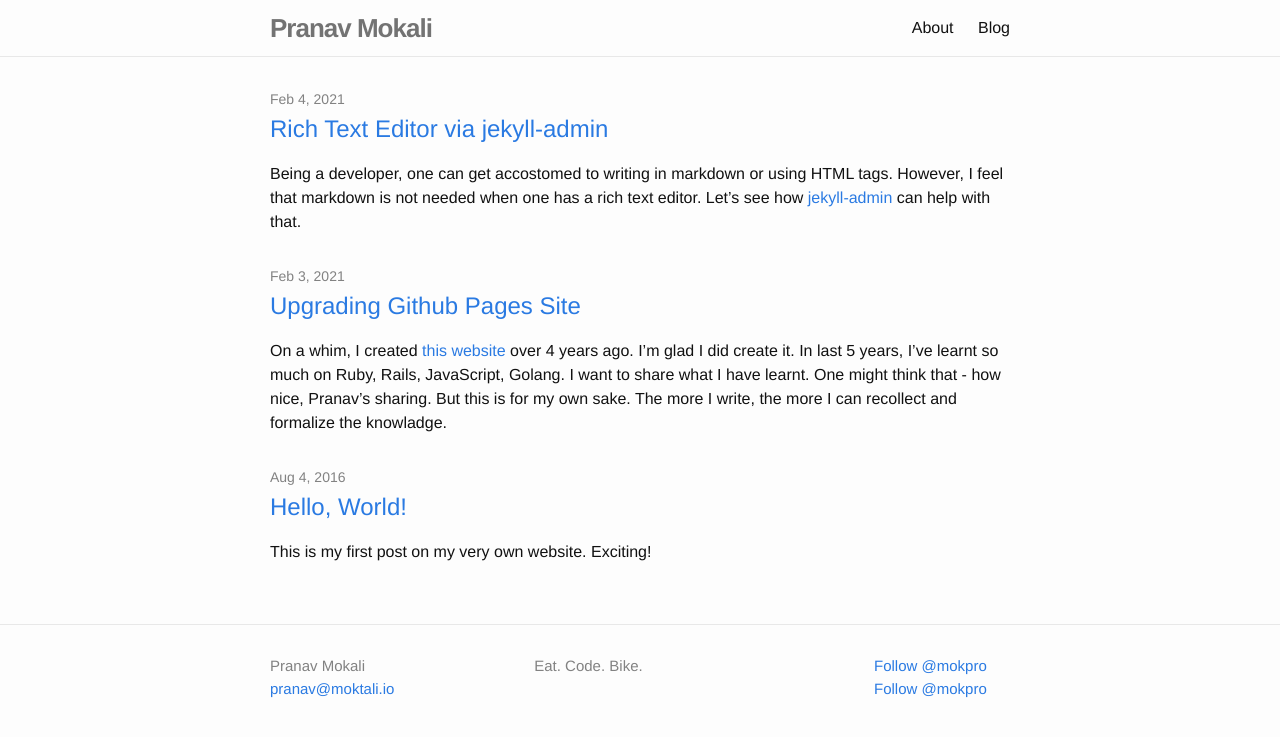
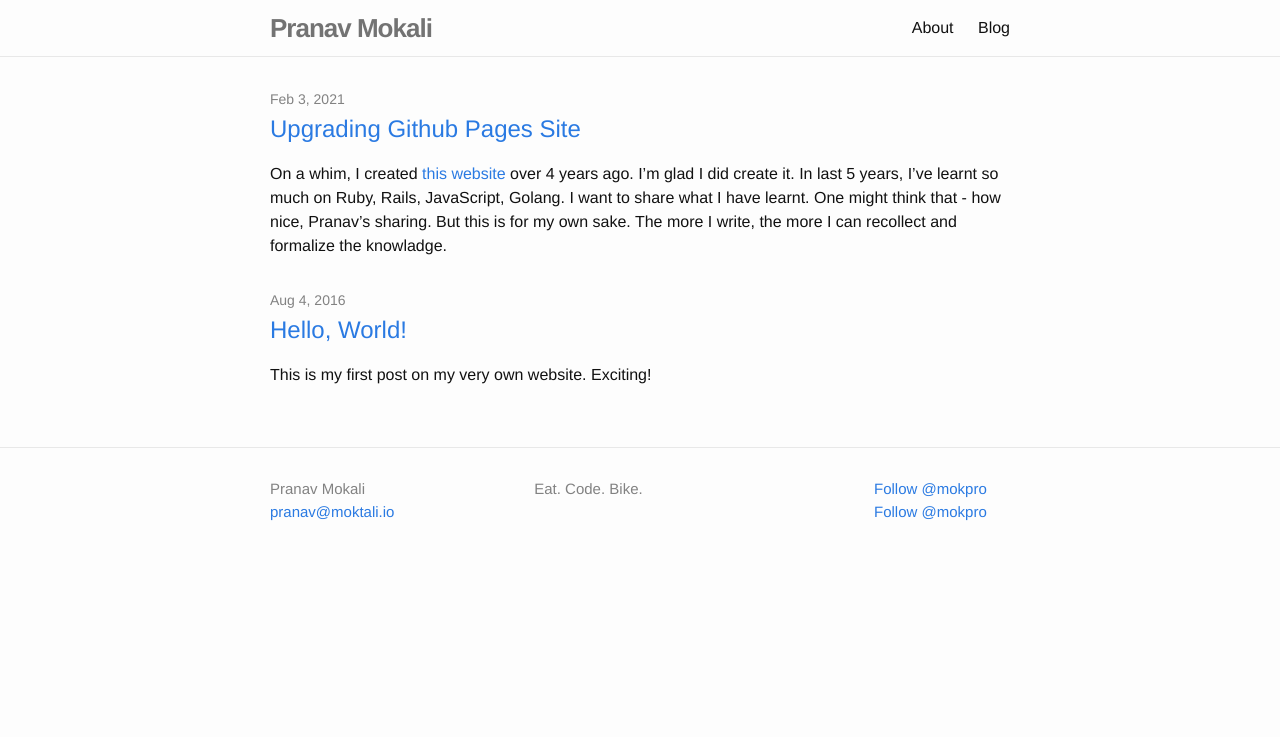
Before and after one commit to mokpro/mokpro.github.io, a Jekyll site: the page built from blog/index.html, in a window 1280 px wide. Shown: the top 737 px of the page. Built offline with Jekyll 4.4.1, drawn with Linux system fonts in a browser that asks for light colours; comment, search, counter and statistics services are not loaded.

Commit message:
Revert "new post: Jekyll Admin Plugin (#10)" (#11)
This reverts commit 2c0406e301bd6d2a3196efc407bb5779021b248b.

````diff
--- a/_posts/2021-02-03-upgrading-github-pages.md
+++ b/_posts/2021-02-03-upgrading-github-pages.md
@@ -1,12 +1,9 @@
 ---
-title: Upgrading Github Pages Site
 layout: post
-date: '2021-02-03 11:40:19 -0600'
-categories:
-- tech
-tags:
-- jekyll
-- github-pages
+title:  "Upgrading Github Pages Site"
+date:   2021-02-03 11:40:19 -0600
+categories: tech
+tags: tech jakyll github-pages
 ---
 
 On a whim, I created [this website](https://pranav.moktali.io) over 4 years ago.  I'm glad I did create it. In last 5 years, I've learnt so much on Ruby, Rails, JavaScript, Golang. I want to share what I have learnt. One might think that - how nice, Pranav's sharing. But this is for my own sake. The more I write, the more I can recollect and formalize the knowladge.
@@ -27,7 +24,7 @@ So, here it is, the first article after a long time!
     $ git clone git@github.com:mokpro/mokpro.github.io.git
     ```
 
-1. Follow the [Jekyll Instructions](https://jekyllrb.com/docs/#instructions) to create a new blog
+1. Follow the [Jakyll Instructions](https://jekyllrb.com/docs/#instructions) to create a new blog
 
     - Install the jekyll and bundler gems
 
@@ -62,7 +59,7 @@ So, here it is, the first article after a long time!
 1. Commit changes and push to a new branch
 
     ```bash
-    $ git commit -m 'upgrade jekyll'
+    $ git commit -m 'upgrade jakyll'
     $ git push origin HEAD
     ```
 
--- a/_posts/2021-02-04-jekyll-admin-plugin.md
+++ /dev/null
@@ -1,52 +0,0 @@
----
-title: Rich Text Editor via jekyll-admin
-layout: post
-date: '2021-02-04 00:30:00 -0600'
-categories:
-- tech
-tags:
-- jekyll
-- text-editor
----
-
-Being a developer, one can get accostomed to writing in markdown or using HTML tags. However, I feel that markdown is not needed when one has a rich text editor. Let's see how [jekyll-admin](https://github.com/jekyll/jekyll-admin) can help with that.
-
-Below is a screenshot of Rich Text Editor I used to write this post
-
-![jekyll admin rich text editor]({{ 'images/jekyll-admin.png' | relative_url }})
-
-# Setup up jekyll-admin
-This setup need not be commit to git, because this plugin is only needed for only for writing posts locally.
-
-1. Install gem
-
-```
-$ bundle add jekyll-admin
-```
-
-2. Add plugin  to  `_config.yml`
-
-```
-plugins:
-  - jekyll-admin
-```
-
-3. Run jekyll server and visit [localhost:4000/admin](http://localhost:4000/admin)
-
-```
-bundle exec jekyll serve
-```
-
-# Write a post
-
-1. Write your post to your heart's content
-2. Ensure that you add `layout` metadata field, otherwise blog page will not render correctly. Additionally, add `date`, `categories`, `tags` metadata fields as needed
-3. Hit Save
-4. Click on View to see the rendered blog post
-
-![metadata fields]({{ 'images/metadata_fields.png' | relative_url }})
-
-
-
-
-Now, go and write new posts!
````
Also changed, not shown: _posts/2016-08-04-hello-world.md (+3 -7 lines), images/jekyll-admin.png (deleted), images/metadata_fields.png (deleted).
